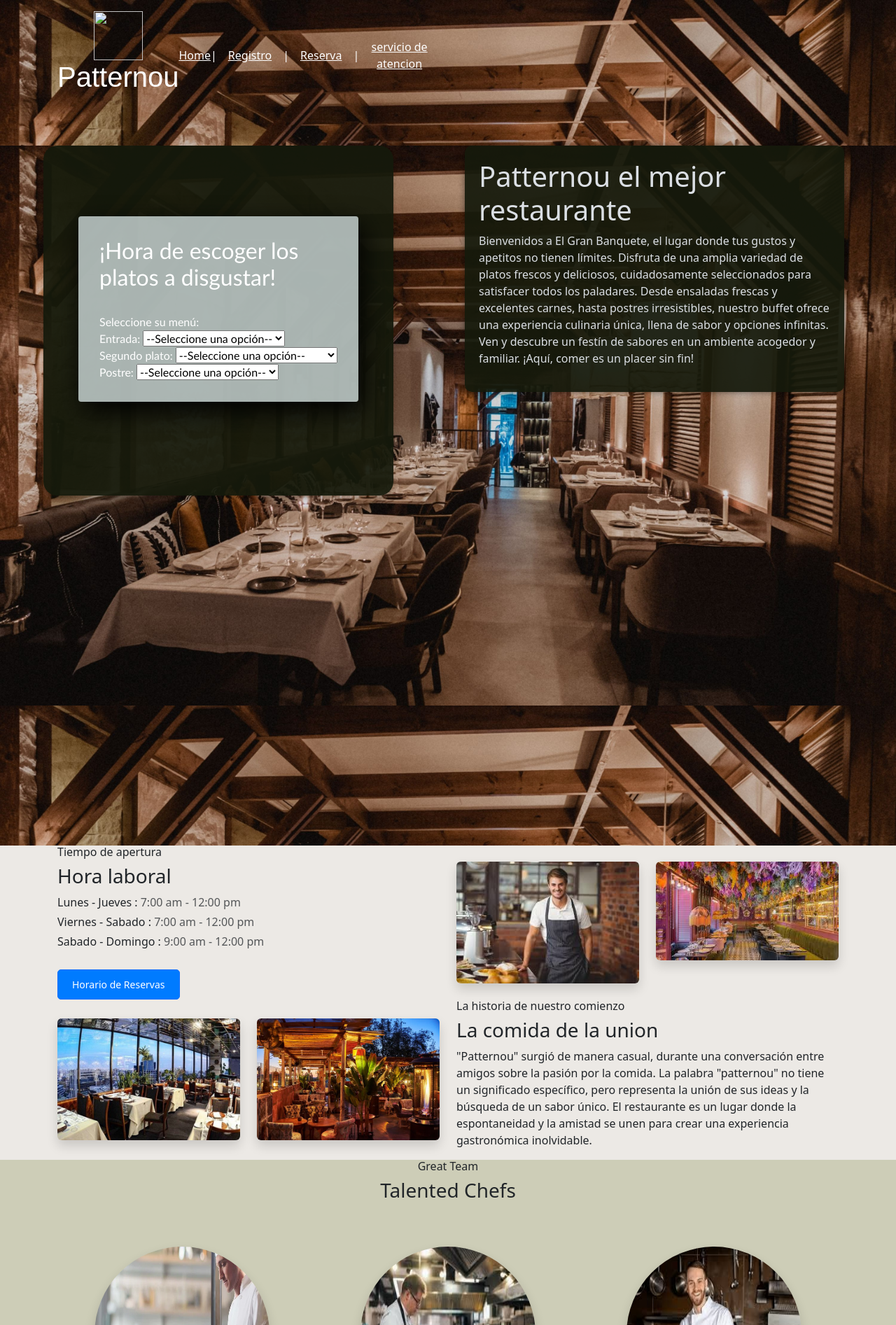
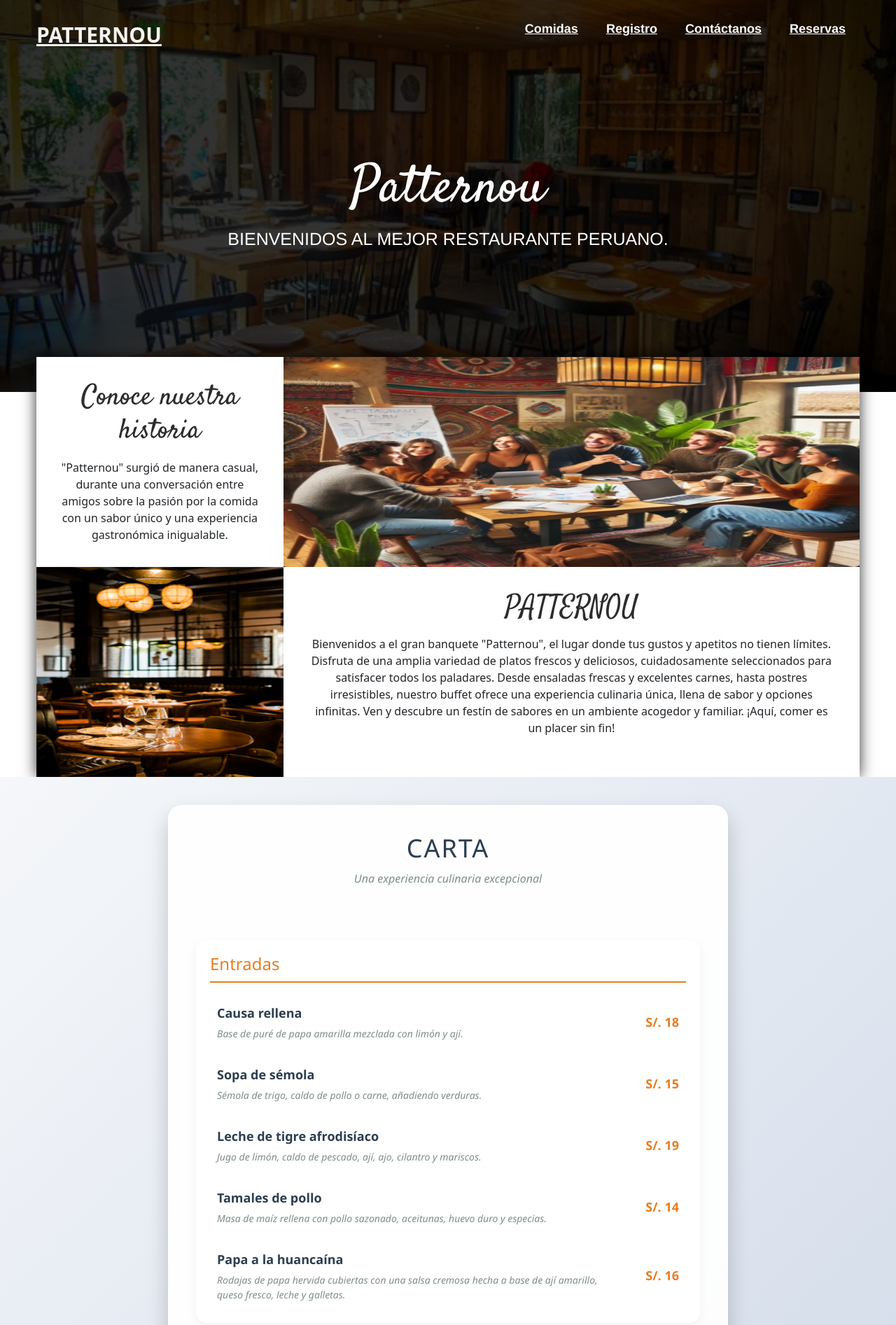
Before and after one commit to jhoana12dinosaurio/TPW-Grupo2-C-TallerWeb, a plain HTML site: page menu2.html in a window 1280 px wide. Shown: the top 1893 px of the page at 70% size. Drawn offline with Linux system fonts and the light colour scheme.

Commit message:
cambios visuales

```diff
--- a/menu2.html
+++ b/menu2.html
@@ -5,106 +5,60 @@
     <meta name="viewport" content="width=device-width, initial-scale=1.0" />
     <link href="css/bootstrap.min.css" rel="stylesheet" />
     <link rel="shortcut icon" href="img/pato.png" type="image/x-icon" />
-    <link rel="stylesheet" href="style.css" />
+    <link rel="stylesheet" href="styles.css" />
     <title>Patternou</title>
 </head>
 <body>
-    <main class="portafolio overlay">
-        <section>
-            <div class=" container-fluid  py-3 d-none d-md-block">
-                <div class="container">
-                    <div class="row">
-                        <div class="col-md-6 text-center text-lg-left mb-2 mb-lg-0">
-                            <div class="d-inline-flex align-items-center">
-                                <div class="pato">
-                                    <img style="width: 70px; height: 70px" src="img/pato.png" alt="" />
+    <header class="header">
+        <div class="menu container">
+            <a href="#" class="logo">Patternou</a>
+            <input type="checkbox" id="menu" />
+            <label for="menu">
+                <img src="img/principal.jpg" class="menu-icono" alt="menu">
+            </label>
+            <nav class="navbar">
+                <ul>
+                    <li><a href="imagenescontenedor.html">Comidas</a></li>
+                    <li><a href="Registro1.html">Registro</a></li>
+                    <li><a href="atencionalcliente.html">Contáctanos</a></li>
+                    <li><a href="Reserva.html" class="reserva-btn">Reservas</a></li>
+                </ul>
+            </nav>
+        </div>
+        <div class="header-content container">
+            <div class="header-txt">
                 <h1>Patternou</h1>
-                                </div>
-                                <a class="text-white pr-3" href="">Home</a>
-                                <span class="text-white">|</span>
-                                <a class="text-white px-3" href="Registro1.html">Registro</a>
-                                <span class="text-white">|</span>
-                                <a class="text-white px-3" href="Reserva.html">Reserva</a>
-                                <span class="text-white">|</span>
-                                <a class="text-white pl-3" href="atencionalcliente.html">servicio de atencion</a>
+                <p>Bienvenidos al mejor restaurante Peruano.</p>
             </div>
         </div>
+    </header>
+
+    <section class="information container">
+
+        <div class="information-content">
+
+            <div class="information-1">
+                <div class="information-c1">
+                    <h3>Conoce nuestra historia</h3>
+                    <p>
+                        "Patternou" surgió de manera casual, durante una conversación entre amigos sobre la
+                        pasión por la comida con un sabor único y una experiencia gastronómica inigualable.
+                    </p>
                 </div>
-                </div>
-            </div>
-        </section>
-        <main class="portafolio">
-            <section class="">
-                <section class="platos d-flex">
-                    <div class="container-fluid">
-                        <div class="cuadroRegistro">
-                            <div class="form-registro">
-                                <h2>¡Hora de escoger los platos a disgustar!</h2>
-                                <br />
-                                <label for="menu">Seleccione su menú:</label><br />
-                                <label for="entrada">Entrada:</label>
-                                <select id="entrada" name="entrada">
-                                    <option value="">
-                                        --Seleccione una opción--
-                                    </option>
-                                    <br />
-                                    <option value="causa">Causa rellena</option>
-                                    <option value="sopa">Sopa</option>
-                                    <option value="tortilla">
-                                        Tortilla de coliflor
-                                    </option>
-                                    <option value="tamal">Tamales de pollo</option>
-                                    <option value="huancaina">
-                                        Papa a la huancaina
-                                    </option>
-                                    <option value="lechedetigre">
-                                        Leche de tigre afrodisiaco
-                                    </option>
-                                </select>
-                                <br />
-                                <label for="segundo">Segundo plato:</label>
-                                <select id="segundo" name="segundo">
-                                    <option value="">
-                                        --Seleccione una opción--
-                                    </option>
-                                    <br />
-                                    <option value="pasta">Pasta al Alfredo</option>
-                                    <option value="filete">Filete de res</option>
-                                    <option value="pollo">
-                                        Pollo a la parrilla
-                                    </option>
-                                    <option value="ceviche">Ceviche clásico</option>
-                                    <option value="chicharron">
-                                        Chicharron de pescado y pota
-                                    </option>
-                                </select>
-                                <br />
-                                <label for="postre">Postre:</label>
-                                <select id="postre" name="postre">
-                                    <option value="">
-                                        --Seleccione una opción--
-                                    </option>
-                                    <option value="parfait">
-                                        Parfait frutos rojos
-                                    </option>
-                                    <option value="helado">Helado</option>
-                                    <option value="cheesecake">
-                                        Cheesecake de fresa
-                                    </option>
-                                    <option value="ensalada">
-                                        Ensalada de frutas
-                                    </option>
-                                </select>
-                            </div>
+                <div class="information-a1">
+                    <img src="img/restaurants_unico.jpg" alt="">
                 </div>
             </div>
 
-                    <div class="container-fluid">
-                        <div class="container">
-                            <div class="cuadro">
-                                <h1>Patternou el mejor restaurante</h1>
+
+            <div class="information-2">
+                <div class="information-b1">
+                    <img src="img/amix.jpeg" alt="">
+                </div>
+                <div class="information-c1">
+                    <h3>PATTERNOU</h3>
                     <p>
-                                    Bienvenidos a El Gran Banquete, el lugar donde
+                        Bienvenidos a el gran banquete "Patternou", el lugar donde
                         tus gustos y apetitos no tienen límites.
                         Disfruta de una amplia variedad de platos
                         frescos y deliciosos, cuidadosamente
@@ -121,8 +75,145 @@
             </div>
         </div>
     </section>
+
+
+
+    <section class="menu-carta">
+    <div class="menu-container">
+        <div class="menu-header">
+          <h1>CARTA</h1>
+          <p>Una experiencia culinaria excepcional</p>
+        </div>
+
+        <div class="menu-section">
+          <h2 class="section-title">Entradas</h2>
+          <div class="menu-items">
+            <div class="menu-item">
+              <div class="item-details">
+                <div class="item-name">Causa rellena</div>
+                <div class="item-description">Base de puré de papa amarilla mezclada con limón y ají.</div>
+              </div>
+              <div class="item-price">S/. 18</div>
+            </div>
+            <div class="menu-item">
+              <div class="item-details">
+                <div class="item-name">Sopa de sémola</div>
+                <div class="item-description">Sémola de trigo, caldo de pollo o carne, añadiendo verduras.</div>
+              </div>
+              <div class="item-price">S/. 15</div>
+            </div>
+            <div class="menu-item">
+              <div class="item-details">
+                <div class="item-name">Leche de tigre afrodisíaco</div>
+                <div class="item-description">Jugo de limón, caldo de pescado, ají, ajo, cilantro y mariscos.</div>
+              </div>
+              <div class="item-price">S/. 19</div>
+            </div>
+            <div class="menu-item">
+              <div class="item-details">
+                <div class="item-name">Tamales de pollo</div>
+                <div class="item-description">Masa de maíz rellena con pollo sazonado, aceitunas, huevo duro y especias.</div>
+              </div>
+              <div class="item-price">S/. 14</div>
+            </div>
+            <div class="menu-item">
+              <div class="item-details">
+                <div class="item-name">Papa a la huancaína</div>
+                <div class="item-description">Rodajas de papa hervida cubiertas con una salsa cremosa hecha a base de ají amarillo, queso fresco, leche y galletas.</div>
+              </div>
+              <div class="item-price">S/. 16</div>
+            </div>
+          </div>
+        </div>
+
+        <div class="menu-section">
+          <h2 class="section-title">Platos Principales</h2>
+          <div class="menu-items">
+            <div class="menu-item">
+              <div class="item-details">
+                <div class="item-name">Lomo Saltado</div>
+                <div class="item-description">Tiras de lomo fino saltadas con verduras y papas fritas.</div>
+              </div>
+              <div class="item-price">S/. 48</div>
+            </div>
+            <div class="menu-item">
+              <div class="item-details">
+                <div class="item-name">Pollo a la parrilla</div>
+                <div class="item-description">Jugoso pollo marinado con especias y asado a la perfección sobre brasas.</div>
+              </div>
+              <div class="item-price">S/. 42</div>
+            </div>
+            <div class="menu-item">
+              <div class="item-details">
+                <div class="item-name">Ceviche clásico</div>
+                <div class="item-description">Fresco pescado marinado en jugo de limón, mezclado con cebolla, ají y cilantro. Acompañado de choclo, camote y cancha.</div>
+              </div>
+              <div class="item-price">S/. 52</div>
+            </div>
+            <div class="menu-item">
+              <div class="item-details">
+                <div class="item-name">Ají de Gallina</div>
+                <div class="item-description">Cremosa preparación de pollo con ají amarillo.</div>
+              </div>
+              <div class="item-price">S/. 38</div>
+            </div>
+            <div class="menu-item">
+              <div class="item-details">
+                <div class="item-name">Fetuccini al Pesto</div>
+                <div class="item-description">Pasta fresca con salsa pesto casera.</div>
+              </div>
+              <div class="item-price">S/. 36</div>
+            </div>
+          </div>
+        </div>
+
+        <div class="menu-section">
+          <h2 class="section-title">Postres</h2>
+          <div class="menu-items">
+            <div class="menu-item">
+              <div class="item-details">
+                <div class="item-name">Parfait frutos rojos</div>
+                <div class="item-description">Capas de frescas frutas, cremoso yogur griego y crujiente granola de avena.</div>
+              </div>
+              <div class="item-price">S/. 25</div>
+            </div>
+            <div class="menu-item">
+              <div class="item-details">
+                <div class="item-name">Arroz con leche</div>
+                <div class="item-description">Reconfortante postre cremoso hecho a base de arroz cocido en leche, endulzado con azúcar y aromatizado con canela y vainilla.</div>
+              </div>
+              <div class="item-price">S/. 12</div>
+            </div>
+            <div class="menu-item">
+              <div class="item-details">
+                <div class="item-name">Cheesecake de Maracuyá</div>
+                <div class="item-description">Con salsa de maracuyá y frutas frescas</div>
+              </div>
+              <div class="item-price">S/. 15</div>
+            </div>
+            <div class="menu-item">
+              <div class="item-details">
+                <div class="item-name">Brownie con Helado</div>
+                <div class="item-description">Brownie caliente con helado de vainilla</div>
+              </div>
+              <div class="item-price">S/. 17</div>
+            </div>
+            <div class="menu-item">
+              <div class="item-details">
+                <div class="item-name">Ensalada de frutas</div>
+                <div class="item-description">Colorida mezcla de frutas frescas, como melón, piña, uvas y fresas, cortadas en trozos y aliñadas con un toque de limón o miel.</div>
+              </div>
+              <div class="item-price">S/. 18</div>
+            </div>
+          </div>
+        </div>
+
+        <a href="#" class="order-button">Realizar Pedido</a>
+      </div>
     </section>
-        </main>
+
+
+
         <section id="about " style="background-color: rgb(236, 233, 229);">
             <div class="container">
                 <div class="row align-items-center">
--- /dev/null
+++ b/styles.css
@@ -0,0 +1,276 @@
+@import url('https://fonts.googleapis.com/css2?family=Poppins:wght@400;500;600;700;800&family=Satisfy&display=swap');
+
+* {
+    margin: 0;
+    padding: 0;
+    box-sizing: border-box;
+    text-decoration: none;
+    list-style: none;
+}
+
+.body {
+    font-family: 'Poppins', sans-serif;
+    background-color: #F5F4F0;
+}
+
+.img {
+    max-width: 100%;
+}
+
+.container {
+    max-width: 1200px;;
+    margin: 0 auto;
+}
+
+.header {
+    background: linear-gradient(
+    rgba(0,0,0,0.8),
+    rgba(0,0,0,0.8)),
+    url(img/principal.jpg);
+    background-position: center center;
+    background-repeat: no-repeat;
+    background-size: cover;
+    display: flex;
+    align-items: center;
+    min-height: 70vh;
+    padding: 50px 0 0 0;
+}
+
+.menu {
+    position: absolute;
+    top: 0;
+    left: 0;
+    right: 0;
+    display: flex;
+    align-items: center;
+    justify-content: space-between;
+}
+
+.logo {
+    color: #F5F4F0;
+    text-transform: uppercase;
+    font-size: 30px;
+    font-weight: 800;
+}
+
+.menu .navbar ul li {
+  position: relative;
+  float: left;
+}
+
+.menu .navbar ul li a {
+    font-size: 18px;
+    font-family: 'Franklin Gothic Medium', 'Arial Narrow', Arial, sans-serif;
+    padding: 20px;
+    color: white;
+    display: block;
+    font-weight: 600;
+}
+
+.menu .navbar ul li a:hover {
+    color: #C9A538;
+}
+
+#menu {
+    display: none;
+}
+
+.menu-icono {
+    width:25px
+}
+
+.menu label {
+    cursor: pointer;
+    display: none;
+}
+
+.header-txt {
+    text-align: center;
+}
+
+.header-txt h1 {
+    font-size: 75px;
+    font-family: 'Satisfy', cursive;
+    color: white;
+    line-height: 1;
+    margin-bottom: 15px;
+}
+
+.header-txt p {
+    font-size: 25px;
+    font-family: 'Franklin Gothic Medium', 'Arial Narrow', Arial, sans-serif;
+    color: white;
+    text-transform: uppercase;
+    font-weight: 400;
+}
+
+.information-content {
+    display: flex;
+    justify-content: space-between;
+    box-shadow: 0 0 20px rgba(0,0,0,0.8);
+    margin-top: -50px;
+}
+
+.information-1 {
+    flex-basis: 30%;
+}
+
+.information-c1 {
+    padding: 35px;
+    text-align: center;
+    background-color: #FFFFFF;
+    height: 300px;
+}
+
+h3{
+    font-size: 40px;
+    font-family: 'Satisfy', cursive;
+    margin-bottom: 15px;
+    color: #2C2C2C;
+}
+
+.information-2 {
+    flex-basis: 70%
+}
+
+.information-b1 {
+    height: 300px;
+}
+
+.information-a1 {
+    height: 300px;
+}
+
+.information-b1 img {
+    height: 300px;
+    width: 100%;
+}
+
+.information-a1 img {
+    height: 300px;
+    width: 100%
+}
+
+
+
+
+
+
+.menu-carta {
+    font-family: 'Segoe UI', Tahoma, Geneva, Verdana, sans-serif;
+    padding: 40px 20px;
+    background: linear-gradient(135deg, #f5f7fa 0%, #c3cfe2 100%);
+  }
+
+  .menu-container {
+    max-width: 800px;
+    margin: 0 auto;
+    background: rgba(255, 255, 255, 0.95);
+    padding: 40px;
+    border-radius: 20px;
+    box-shadow: 0 15px 30px rgba(0,0,0,0.2);
+  }
+
+  .menu-header {
+    text-align: center;
+    margin-bottom: 40px;
+    border-bottom: 2px solid #gold;
+    padding-bottom: 20px;
+  }
+
+  .menu-header h1 {
+    color: #2c3e50;
+    font-size: 36px;
+    margin-bottom: 10px;
+    text-transform: uppercase;
+    letter-spacing: 2px;
+  }
+
+  .menu-header p {
+    color: #7f8c8d;
+    font-style: italic;
+  }
+
+  .menu-section {
+    margin-bottom: 30px;
+    padding: 20px;
+    background: #fff;
+    border-radius: 15px;
+    box-shadow: 0 5px 15px rgba(0,0,0,0.05);
+  }
+
+  .section-title {
+    color: #e67e22;
+    font-size: 24px;
+    margin-bottom: 20px;
+    padding-bottom: 10px;
+    border-bottom: 2px solid #e67e22;
+  }
+
+  .menu-items {
+    display: flex;
+    flex-direction: column;
+    gap: 15px;
+  }
+
+  .menu-item {
+    display: flex;
+    align-items: center;
+    padding: 10px;
+    transition: all 0.3s ease;
+    border-radius: 8px;
+  }
+
+  .menu-item:hover {
+    background-color: #f7f9fc;
+    transform: translateX(10px);
+  }
+
+  .item-details {
+    flex-grow: 1;
+  }
+
+  .item-name {
+    font-weight: bold;
+    color: #2c3e50;
+    margin-bottom: 5px;
+    font-size: 18px;
+  }
+
+  .item-description {
+    color: #7f8c8d;
+    font-size: 14px;
+    font-style: italic;
+  }
+
+  .item-price {
+    font-weight: bold;
+    color: #e67e22;
+    font-size: 18px;
+    min-width: 80px;
+    text-align: right;
+  }
+
+  .order-button {
+    display: block;
+    width: 200px;
+    margin: 40px auto 0;
+    padding: 15px 30px;
+    background-color: #e67e22;
+    color: white;
+    border: none;
+    border-radius: 30px;
+    font-size: 18px;
+    font-weight: 600;
+    cursor: pointer;
+    transition: all 0.3s ease;
+    text-align: center;
+    text-decoration: none;
+  }
+
+  .order-button:hover {
+    background-color: #d35400;
+    transform: translateY(-2px);
+    box-shadow: 0 5px 15px rgba(230, 126, 34, 0.4);
+  }
+</style>
```
Also changed, not shown: img/amix.jpeg (added), img/principal.jpg (added). Lines whose indentation alone changed are shown as unchanged.
